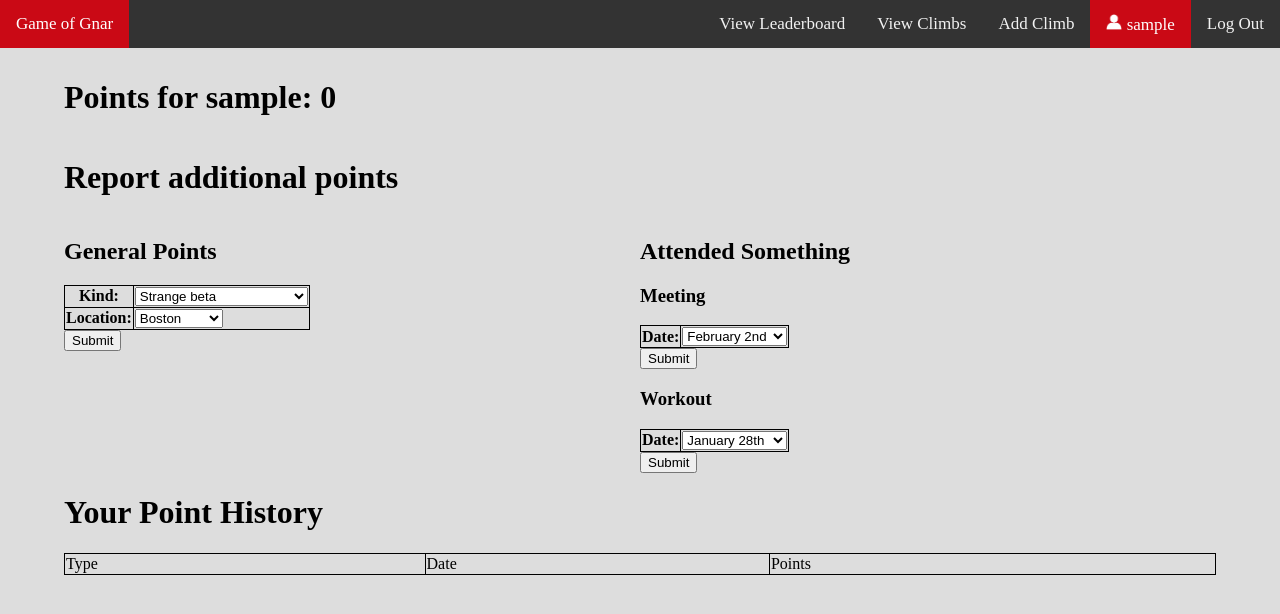
After one commit to jimphowe/gameofgnar, a Django app: page /profile in a window 1280 px wide. The commit adds this page. Shown: the top 614 px of the page. Run offline with Django 3.2, Linux system fonts and the light colour scheme; the visitor is signed in with stand-in values (Sample User, id 1); data that the repository does not hold is empty.

Commit message:
scoring system

```diff
--- a/gnar_app/admin.py
+++ b/gnar_app/admin.py
@@ -1,4 +1,7 @@
 from django.contrib import admin
 
-from .models import Climb
+from .models import Climb, GeneralPoints, MeetingAttended, WorkoutAttended
 admin.site.register(Climb)
+admin.site.register(GeneralPoints)
+admin.site.register(MeetingAttended)
+admin.site.register(WorkoutAttended)
--- a/gnar_app/forms.py
+++ b/gnar_app/forms.py
@@ -1,7 +1,7 @@
 from django import forms
 from django.contrib.auth.forms import UserCreationForm
 from django.contrib.auth.models import User
-from .models import GYMS, Climb
+from .models import GYMS, GENERAL_POINTS, WORKOUTS, MEETINGS, Climb, GeneralPoints, MeetingAttended, WorkoutAttended
 
 
 class ClimbForm(forms.ModelForm):
@@ -13,6 +13,33 @@ class ClimbForm(forms.ModelForm):
         model = Climb
         fields = ('grade', 'location', 'picture')
 
+class GeneralPointsForm(forms.ModelForm):
+    kind = forms.ChoiceField(choices=GENERAL_POINTS)
+    location = forms.ChoiceField(choices=GYMS)
+
+    class Meta:
+        model = GeneralPoints
+        fields = ('kind', 'location')
+
+class MeetingAttendanceForm(forms.ModelForm):
+    date = forms.ChoiceField(choices=MEETINGS)
+
+    class Meta:
+        model = MeetingAttended
+        fields = ('date',)
+
+
+class WorkoutAttendanceForm(forms.ModelForm):
+    date = forms.ChoiceField(choices=WORKOUTS)
+
+    class Meta:
+        model = WorkoutAttended
+        fields = ('date',)
+
+"""
+class AddOnForm(forms.ModelForm):
+"""
+
 class SignUpForm(UserCreationForm):
     first_name = forms.CharField(max_length=30, required=False, help_text='Optional.')
     last_name = forms.CharField(max_length=30, required=False, help_text='Optional.')
--- a/gnar_app/static/css/index.css
+++ b/gnar_app/static/css/index.css
@@ -10,11 +10,6 @@ body {
   align-items:center;
   justify-content:center;
 
-}
-
-h1 {
-  color: red;
-   outline-style: solid;
 }
 
 small {
@@ -77,3 +72,10 @@ table, tr, th, td {
 	margin:10px;
 	width:90%;
 }
+.row {
+	display: flex;
+}
+
+.column {
+	flex: 50%;
+}
--- /dev/null
+++ b/gnar_app/templates/account.html
@@ -0,0 +1,54 @@
+{% extends 'base_generic.html' %}
+{% load static %}
+
+{% block content %}
+<h1>Points for {{ username }}: {{ points }}
+<h1>Report additional points</h1>
+<div class="row">
+	<div class="column">
+		<h2>General Points</h2>
+		<form action="profile" method="post">
+			{% csrf_token %}
+			<table>
+			{{ general_form.as_table }}
+			</table>
+			<input type="submit", name="general_points", value="Submit">
+		</form>
+	</div>
+	<div class="column">
+		<h2>Attended Something</h2>
+		<h3>Meeting</h3>
+		<form action="profile" method="post">
+			{% csrf_token %}
+			<table>
+			{{ meeting_form.as_table }}
+			</table>
+			<input type="submit", name="meeting", value="Submit">
+		</form>
+		<h3>Workout</h3>
+		<form action="profile" method="post">
+			{% csrf_token %}
+			<table>
+			{{ workout_form.as_table }}
+			</table>
+			<input type="submit", name="workout", value="Submit">
+		</form>
+	</div>
+</div>
+<h1>Your Point History</h1>
+<table>
+	<tr>
+		<td>Type</td>
+		<td>Date</td>
+		<td>Points</td>
+	</tr>
+{% for entry in point_history %}
+<tr>
+	<td>{{entry.type}}</td>
+	<td>{{entry.date}}</td>
+	<td>{{entry.points}}</td>
+</tr>
+{% endfor %}
+</table>
+
+{% endblock %}
--- a/gnar_app/urls.py
+++ b/gnar_app/urls.py
@@ -15,6 +15,8 @@ urlpatterns = [
         path('accounts/signup', views.signup, name='signup'),
         path('loggedincheck', views.loggedincheck, name='loggedincheck'),
         path('view_climbs', views.view_climbs, name='view_climbs'),
+        path('profile', views.profile, name='profile'),
+
 ]
 
 if settings.DEBUG:
--- a/gnar_app/views.py
+++ b/gnar_app/views.py
@@ -3,12 +3,15 @@ from django.http import HttpResponse, HttpResponseRedirect
 from django.contrib.auth import login, authenticate
 from django.contrib.auth.forms import UserCreationForm
 
-from .models import Climb
-from .forms import ClimbForm, SignUpForm
+from .models import Climb, GeneralPoints, MeetingAttended, WorkoutAttended, GENERAL_POINTS, MEETINGS, WORKOUTS
+from .forms import ClimbForm, SignUpForm, GeneralPointsForm, MeetingAttendanceForm, WorkoutAttendanceForm
 
-
+##########################
+# NAVIGATION DEFINITIONS #
+##########################
 b_log_out = '<a href="/accounts/logout" style="float:right">Log Out</a>'
-b_logged_in_as = lambda request : ('<a href="/" style="float:right">Logged in as: ' + request.user.username + '</a>')
+b_logged_in_as = lambda request : ('<a href="/profile" style="float:right"><img src="/static/images/profile.png" style="width:16px; height: 16px"> ' + request.user.username + '</a>')
+ba_logged_in_as = lambda request : ('<a class="active" href="/profile" style="float:right"><img src="/static/images/profile.png" style="width:16px; height: 16px"> ' + request.user.username + '</a>')
 b_add_climb = '<a href="/add_climb" style="float:right">Add Climb</a>'
 ba_add_climb = '<a class="active" href="/add_climb" style="float:right">Add Climb</a>'
 b_view_climbs = '<a href="/view_climbs" style="float:right">View Climbs</a>'
@@ -19,9 +22,57 @@ ba_view_leaderboard = '<a class="active" href="/gnar_leaderboard" style="float:r
 b_log_in = '<a href="/accounts/login" style="float:right">Log In</a>'
 b_sign_up = '<a href="/accounts/signup" style="float:right">Sign Up</a>'
 
+####################
+# Helper Functions #
+####################
+def redirect_if_not_logged_in(request, callback):
+    if request.user.is_authenticated:
+        return callback(request)
+    else:
+        return redirect('/')
 
+# None -> {user -> [(points, description, time)]}
+def get_point_history():
+    points = {}
+    def add_key(user, value):
+        if user in points:
+            points[user] = points[user] + [value]
+        else:
+            points[user] = [value]
+    # Number -> String -> String -> Value
+    def pack(points, type_, date):
+        return {"date":date, "points": points, "type": type_}
+    def points_of_kind(kind):
+        mapping = {1:250, 2:500, 3:250}
+        return mapping[kind]
+    def content_of_enum(val, enum):
+        for (i, s) in enum:
+            if i == val:
+                return s
+    for climb in Climb.objects.all().iterator():
+        add_key(climb.creator, pack(250, "Custom Climb", str(climb.time_added.date().isoformat())))
+    for g_p in GeneralPoints.objects.all().iterator():
+        add_key(g_p.user, pack(points_of_kind(g_p.kind), content_of_enum(g_p.kind, GENERAL_POINTS), str(g_p.time_added.date().isoformat())))
+    for meeting in MeetingAttended.objects.all().iterator():
+        add_key(meeting.user, pack(100, "Meeting Attended", content_of_enum(meeting.date, MEETINGS)))
+    for workout in WorkoutAttended.objects.all().iterator():
+        add_key(workout.user, pack(100, "Workout Attended", content_of_enum(meeting.date, WORKOUTS)))
+    return points
 
+# None -> [(user, points)]
+def get_user_point_map():
+    umap = []
+    for (k, v) in get_point_history().items():
+        total = 0
+        for e in v:
+            total += e["points"]
+        umap += [{"user":k, "points":total}]
+    umap = sorted(umap, reverse=False, key=(lambda item: item["user"]))
+    return umap
 
+#############
+# HOME PAGE #
+#############
 def index(request):
     if request.user.is_authenticated:
         nav = b_log_out + b_logged_in_as(request) + b_add_climb + b_view_climbs + b_view_leaderboard
@@ -29,41 +80,9 @@ def index(request):
         nav = b_log_in + b_sign_up
     return render(request, 'index.html', {'account_nav': nav})
 
-def climb_by_id(request, climb_id):
-    climb = Climb.objects.get(pk=climb_id)
-    return render(request, 'climb_details.html', {'climb':climb})
-
-def view_climbs(request):
-    nav = b_log_out + b_logged_in_as(request) + b_add_climb + ba_view_climbs + b_view_leaderboard
-    return render(request, 'view_climbs.html', {'climb_set': Climb.objects.all().iterator(), 'account_nav': nav})
-
-def add_climb(request):
-    if request.method == 'POST':
-        form = ClimbForm(request.POST, request.FILES)
-        if form.is_valid():
-            obj = Climb.objects.create(\
-            grade = form.cleaned_data.get("grade"),\
-            location = form.cleaned_data.get("location"),\
-            picture = form.cleaned_data.get("picture"))
-            obj.creator = str(request.user)
-            obj.save()
-            print("VALID")
-            return HttpResponseRedirect('/')
-        else:
-            print("INVALID")
-    else:
-        form = ClimbForm()
-    nav = b_log_out + b_logged_in_as(request) + ba_add_climb + b_view_climbs + b_view_leaderboard
-    return render(request, 'add_climb.html', {'form': form, 'account_nav': nav})
-
-
-def trivia_home(request):
-    return render(request, 'trivia.html')
-
-def gnar_leaderboard(request):
-    nav = b_log_out + b_logged_in_as(request) + b_add_climb + b_view_climbs + ba_view_leaderboard
-    return render(request, 'gnar_leaderboard.html', {'account_nav': nav})
-
+####################
+# LOGGED OUT PAGES #
+####################
 def signup(request):
     if request.method == 'POST':
         form = SignUpForm(request.POST)
@@ -78,6 +97,91 @@ def signup(request):
         form = SignUpForm()
     return render(request, 'signup.html', {'form': form})
 
+###################
+# LOGGED IN PAGES #
+###################
+def view_climbs(request):
+    def callback(request):
+        nav = b_log_out + b_logged_in_as(request) + b_add_climb + ba_view_climbs + b_view_leaderboard
+        return render(request, 'view_climbs.html', {'climb_set': Climb.objects.all().iterator(), 'account_nav': nav})
+    return redirect_if_not_logged_in(request, callback)
+
+def add_climb(request):
+    def callback(request):
+        if request.method == 'POST':
+            form = ClimbForm(request.POST, request.FILES)
+            if form.is_valid():
+                obj = Climb.objects.create(\
+                grade = form.cleaned_data.get("grade"),\
+                location = form.cleaned_data.get("location"),\
+                picture = form.cleaned_data.get("picture"))
+                obj.creator = str(request.user)
+                obj.save()
+                return HttpResponseRedirect('/')
+        else:
+            form = ClimbForm()
+        nav = b_log_out + b_logged_in_as(request) + ba_add_climb + b_view_climbs + b_view_leaderboard
+        return render(request, 'add_climb.html', {'form': form, 'account_nav': nav})
+    return redirect_if_not_logged_in(request, callback)
+
+def gnar_leaderboard(request):
+    def callback(request):
+        nav = b_log_out + b_logged_in_as(request) + b_add_climb + b_view_climbs + ba_view_leaderboard
+        return render(request, 'gnar_leaderboard.html', {'account_nav': nav, 'user_point_map':get_user_point_map()})
+    return redirect_if_not_logged_in(request, callback)
+
+def profile(request):
+    def callback(request):
+        general_form = GeneralPointsForm()
+        meeting_form = MeetingAttendanceForm()
+        workout_form = WorkoutAttendanceForm()
+        if request.method == 'POST':
+            if 'general_points' in request.POST:
+                general_form = GeneralPointsForm(request.POST)
+                if general_form.is_valid():
+                    obj = general_form.save(commit=False)
+                    obj.user = str(request.user)
+                    obj.save()
+                    return HttpResponseRedirect('/profile')
+            elif 'meeting' in request.POST:
+                meeting_form = MeetingAttendanceForm(request.POST)
+                if meeting_form.is_valid():
+                    obj = MeetingAttended.objects.create(\
+                    date = meeting_form.cleaned_data.get("date"))
+                    obj.user = str(request.user)
+                    obj.save()
+                    return HttpResponseRedirect('/profile')
+            elif 'workout' in request.POST:
+                workout_form = WorkoutAttendanceForm(request.POST)
+                if workout_form.is_valid():
+                    obj = WorkoutAttended.objects.create(\
+                    date = workout_form.cleaned_data.get("date"))
+                    obj.user = str(request.user)
+                    obj.save()
+        nav = b_log_out + ba_logged_in_as(request) + b_add_climb + b_view_climbs + b_view_leaderboard
+        points = get_point_history()
+        print(points)
+        if str(request.user) in points:
+            points = points[str(request.user)]
+        else:
+            points = []
+        return render(request, 'account.html', {'account_nav': nav, 'username':request.user.username, 'general_form':general_form, 'meeting_form':meeting_form, 'workout_form':workout_form, 'points':0, 'point_history': points})
+    return redirect_if_not_logged_in(request, callback)
+
+################
+# TRIVIA PAGES #
+################
+def trivia_home(request):
+    return render(request, 'trivia.html')
+
+
+##############
+# TEST PAGES #
+##############
+def climb_by_id(request, climb_id):
+    climb = Climb.objects.get(pk=climb_id)
+    return render(request, 'climb_details.html', {'climb':climb})
+
 def loggedincheck(request):
     if request.user.is_authenticated:
         return render(request, 'loggedincheck.html', {'username':request.user.username, 'email':request.user.email})
```
Also changed, not shown: gnar_app/models.py (+61 -0 lines), gnar_app/templates/add_climb.html (+18 -0 lines), gnar_app/templates/gnar_leaderboard.html (+8 -2 lines), gnar_app/migrations/0003_generalpoints_meetingattended_meetinggamewon_miscellaneouspoints_workoutattended.py (added), gnar_app/static/images/profile.png (added), 5 other files.
